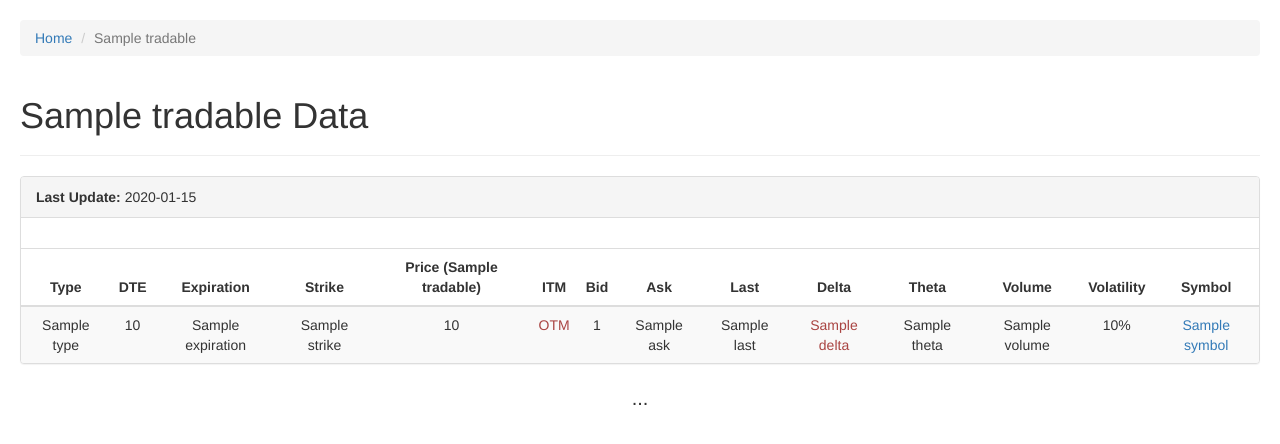
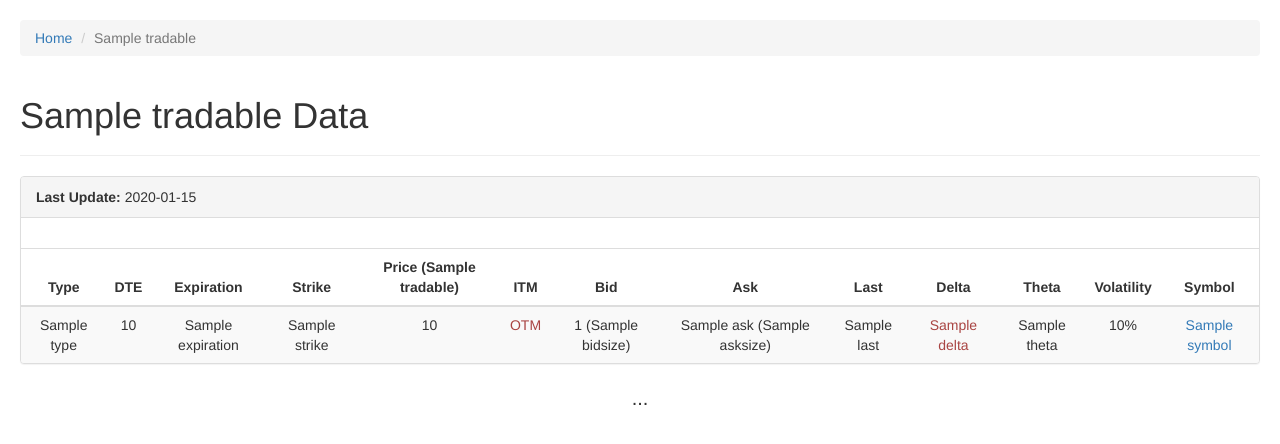
Before and after one commit to djcohen03/tdserver, a Flask app: template static/templates/tradable.html in a window 1280 px wide. Shown: the top 444 px of the page. Run offline with Flask 2, Linux system fonts and the light colour scheme; the template is opened without the code that fills it: most values are stand-ins (such as "Sample title", 1, 10 or a date in 2020); parts of the project's set-up code (start-up, migrations or seed data) failed here and were passed over; some libraries are stand-ins or nearby versions.

Commit message:
Adding bid/ask size to tradable table

```diff
--- a/static/templates/tradable.html
+++ b/static/templates/tradable.html
@@ -39,7 +39,6 @@
                 <th>Last</th>
                 <th>Delta</th>
                 <th>Theta</th>
-                <th>Volume</th>
                 <th>Volatility</th>
                 <th>Symbol</th>
             </tr>
@@ -53,12 +52,11 @@
                 <td>{{ item.option.strike }}</td>
                 <td>{{ item.underlying | round(2) }}</td>
                 <td class="{% if item.itm %}text-success{% else %}text-danger{% endif %}">{% if item.itm %}ITM{% else %}OTM{% endif %}</td>
-                <td>{{ item.bid }}</td>
-                <td>{{ item.ask }}</td>
+                <td>{{ item.bid }} ({{ item.bidsize }})</td>
+                <td>{{ item.ask }} ({{ item.asksize }})</td>
                 <td>{{ item.last }}</td>
                 <td class="{% if item.delta >= 0 %}text-success{% else %}text-danger{% endif %}">{{ item.delta }}</td>
                 <td>{{ item.theta }}</td>
-                <td>{{ item.volume }}</td>
                 <td>{{ item.volatility | round(1) }}%</td>
                 <td><a href="/tradable/option/{{ item.id }}">{{ item.option.symbol }}</a></td>
             </tr>
```
Also changed, not shown: static/js/table.js (added, +12 -0 lines), README.md (added).
